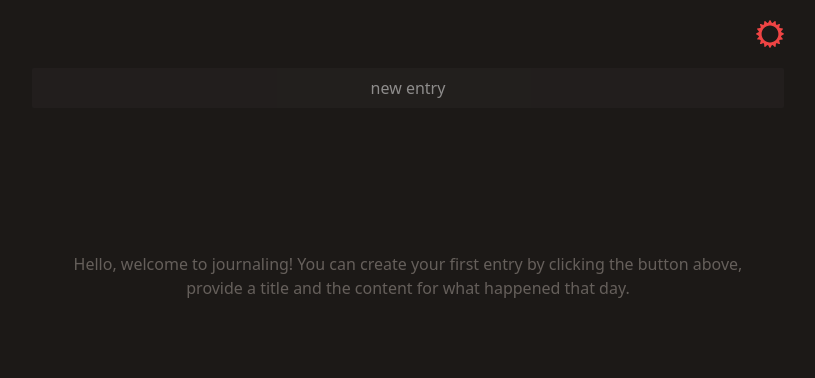
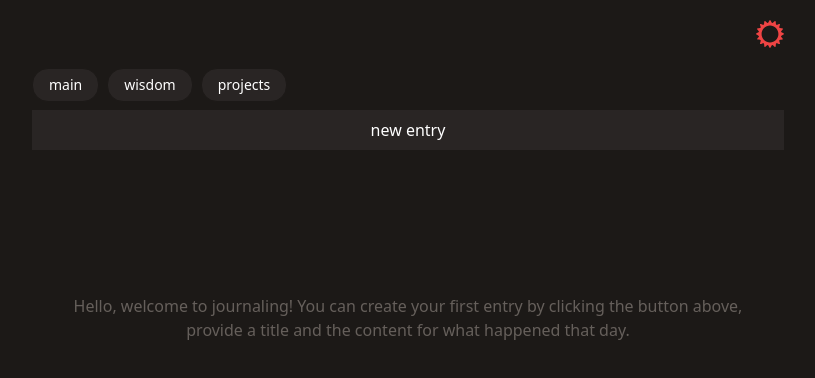
Before and after one commit to nasheomirro/local-journal-svelte, a SvelteKit app: page / in a window 1280 px wide. Shown: the top 378 px of the page, without its empty margins (232-1047 px from the left). Built offline with nearby package versions, Linux system fonts and the light colour scheme.

Commit message:
added categories UI and animation

```diff
--- a/src/lib/components/Button.svelte
+++ b/src/lib/components/Button.svelte
@@ -1,5 +1,6 @@
 <script lang="ts">
 	import type { HTMLButtonAttributes } from 'svelte/elements';
+	import { twMerge } from 'tailwind-merge';
 
 	interface $$Props extends HTMLButtonAttributes {
 		class?: string | undefined;
@@ -9,7 +10,10 @@
 <button
 	on:click
 	{...$$restProps}
-	class={`px-4 py-1 transition-colors border border-stone-200 hover:border-red-600 dark:border-none dark:bg-stone-800 dark:hover:bg-stone-600 text-sm ${$$restProps.class || ''}`}
+	class={twMerge(
+		`px-4 py-1 transition-colors border border-stone-200 hover:border-red-600 dark:border-none dark:bg-stone-800 dark:hover:bg-stone-600 text-sm`,
+		$$restProps.class || ''
+	)}
 >
 	<slot />
 </button>
--- a/src/lib/types.ts
+++ b/src/lib/types.ts
@@ -3,6 +3,7 @@ export type Entry = Readonly<{
 	id: string;
 	content: string;
 	date: Date;
+  category?: string;
 }>;
 
 type GetValues<T> = T[keyof T];
--- a/src/routes/+page.svelte
+++ b/src/routes/+page.svelte
@@ -1,6 +1,7 @@
 <script lang="ts">
 	import { flip } from 'svelte/animate';
-	import { fade } from 'svelte/transition';
+	import { fade, fly } from 'svelte/transition';
+	import { page } from '$app/stores';
 	import { nanoid } from 'nanoid';
 
 	import type { Entry } from '$lib/types';
@@ -8,13 +9,21 @@
 	import { formatDate } from '$lib/utils';
 	import ThemeToggle from '$lib/theme/ThemeToggle.svelte';
 	import Navbar from '$lib/components/Navbar.svelte';
+	import Button from '$lib/components/Button.svelte';
+	import { twMerge } from 'tailwind-merge';
+
+	$: activeCategory = $page.url.searchParams.get('c');
+	$: filteredEntries = $entries.filter((entry) => entry.category === (activeCategory || 'main'));
+
+	const categories = ['main', 'wisdom', 'projects'];
 
 	const createEntry = async () => {
 		const newEntry: Entry = {
 			title: '',
 			id: nanoid(),
 			date: new Date(),
-			content: ''
+			content: '',
+			category: activeCategory || 'main'
 		};
 		await entries.createEntry(newEntry);
 	};
@@ -34,13 +43,28 @@
 	</div>
 </Navbar>
 
-<button
-	class="w-full p-2 mb-4 dark:hover:transition-colors border rounded-sm bg-white border-stone-200 text-stone-500 dark:text-white dark:bg-stone-800 dark:hover:bg-stone-600 dark:opacity-50 dark:border-none"
-	on:click={createEntry}>new entry</button
+<div class="flex flex-wrap gap-2 mb-2">
+	{#each categories as category}
+		<a
+			href={`?c=${category}`}
+			class={twMerge(
+				` transition-colors py-1.5 px-4 text-sm inline-block rounded-2xl border border-stone-200 dark:border-stone-900 dark:bg-stone-800`,
+				activeCategory === category ? 'bg-red-400 text-white dark:bg-stone-700' : ''
+			)}>{category}</a
 		>
+	{/each}
+</div>
 
+<div class="grid">
+	{#key activeCategory}
+		<div
+			in:fly|local={{ x: 40, duration: 200, delay: 100 }}
+			out:fly|local={{ x: -40, duration: 200 }}
+			class="w-full in-place inline-block row-start-1 row-end-1 col-start-1 col-end-1"
+		>
+			<Button class="w-full p-2 mb-4 text-base" on:click={createEntry}>new entry</Button>
 			<ul>
-	{#each $entries as entry (entry.id)}
+				{#each filteredEntries as entry (entry.id)}
 					<li
 						transition:fade|local={{ duration: 200 }}
 						animate:flip={{ duration: 400 }}
@@ -64,8 +88,20 @@
 			</ul>
 
 			{#if $entries.length === 0}
-	<div class="py-32 flex justify-center px-3 sm:px-4 text-stone-500 dark:opacity-80 text-center">
-		Hello, welcome to journaling! You can create your first entry by clicking the button above,
-		provide a title and the content for what happened that day.
+				<div
+					class="py-32 flex justify-center px-3 sm:px-4 text-stone-500 dark:opacity-80 text-center"
+				>
+					Hello, welcome to journaling! You can create your first entry by clicking the button
+					above, provide a title and the content for what happened that day.
+				</div>
+			{:else if filteredEntries.length === 0}
+				<div
+					class="py-32 flex justify-center px-3 sm:px-4 text-stone-500 dark:opacity-80 text-center"
+				>
+					This category doesn't have entries, either create a new entry by pressing the button
+					above.
 				</div>
 			{/if}
+		</div>
+	{/key}
+</div>
```
Lines whose indentation alone changed are shown as unchanged.
